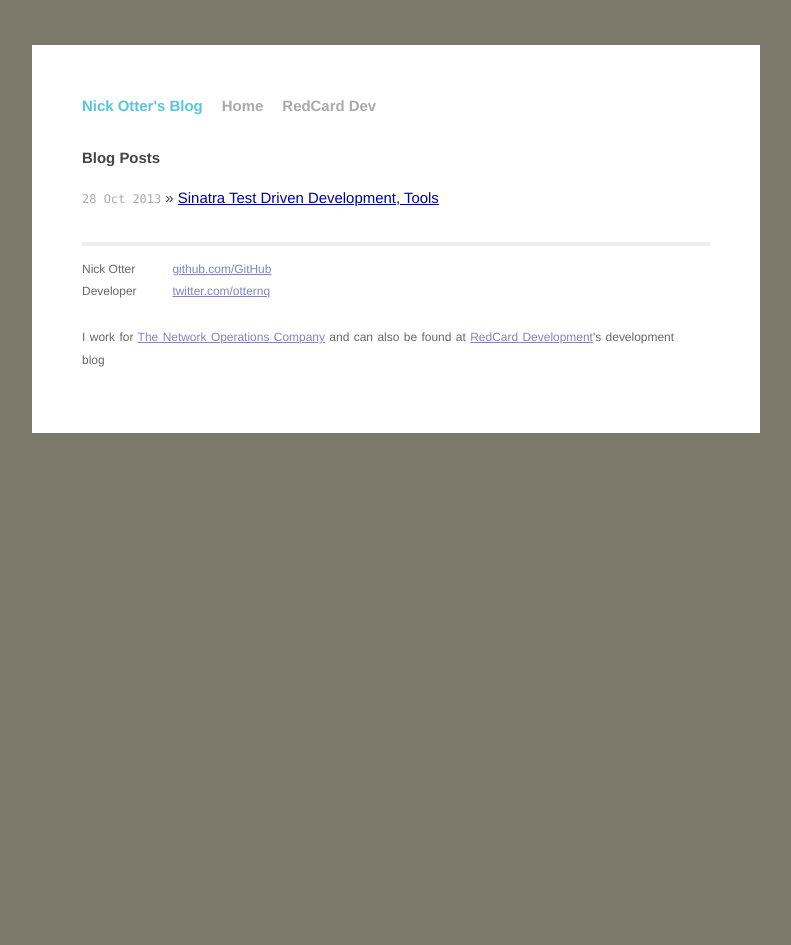
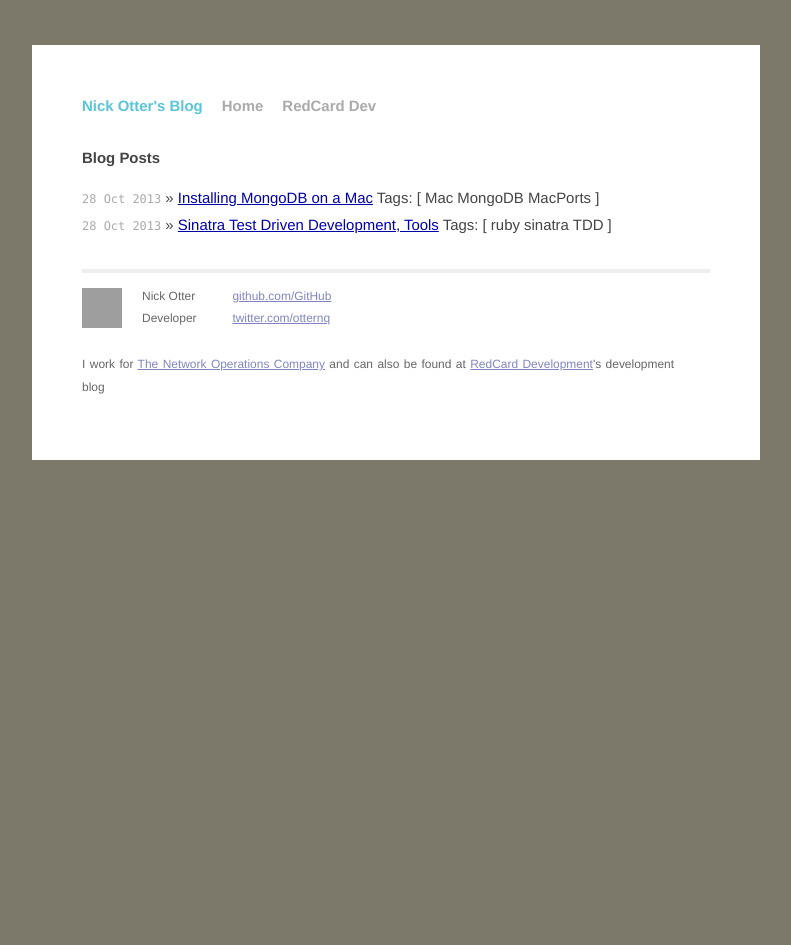
Before and after one commit to otternq/otternq.github.io, a Jekyll site: the page built from index.html, in a window 1280 px wide. Shown: the whole page, without its empty margins (244-1035 px from the left). Built offline with Jekyll 4.4.1, drawn with Linux system fonts in a browser that asks for light colours; Markdown is read by kramdown in place of the engine named in the settings; grey boxes are pictures that could not be loaded.

Commit message:
adding new post and re-arranging author info

```diff
--- a/_layouts/default.html
+++ b/_layouts/default.html
@@ -26,7 +26,8 @@
 
           <div class="footer">
             <div class="contact">
-              <p>
+              <img style="float: left;margin-top: 15px;" src="http://www.gravatar.com/avatar/e893c15695d7d0e39e09d1462129edb6?s=40" />
+              <p style="float:left; margin-left: 20px;">
                 {{site.myName}}<br />
                 Developer<br />
               </p>
--- a/_posts/2013-10-28-sinatra-tdd-tools.markdown
+++ b/_posts/2013-10-28-sinatra-tdd-tools.markdown
@@ -1,8 +1,8 @@
 ---
 layout: post
 title:  "Sinatra Test Driven Development, Tools"
-date:   2013-10-28 19:00:05
-categories: jekyll update
+date:   2013-10-28 18:00:05
+tags: ["ruby", "sinatra", "TDD"]
 ---
 
 I'm just starting to work with Sinatra / Ruby, and I've been looking at automated testing to help follow Test Driven Development (TDD).
--- a/index.html
+++ b/index.html
@@ -7,7 +7,14 @@ title: Your New Jekyll Site
   <h1>Blog Posts</h1>
   <ul class="posts">
     {% for post in site.posts %}
-      <li><span>{{ post.date | date_to_string }}</span> &raquo; <a href="{{ post.url }}">{{ post.title }}</a></li>
+      <li>
+        <span>{{ post.date | date_to_string }}</span> &raquo;
+        <a href="{{ post.url }}">{{ post.title }}</a>
+        Tags: [
+
+        {{post.tags | join(', ')}}
+
+        ]</li>
     {% endfor %}
   </ul>
 </div>
```
Also changed, not shown: _layouts/post.html (+0 -10 lines), _posts/2013-10-28-installing-mongodb.markdown (added, +17 -0 lines).
